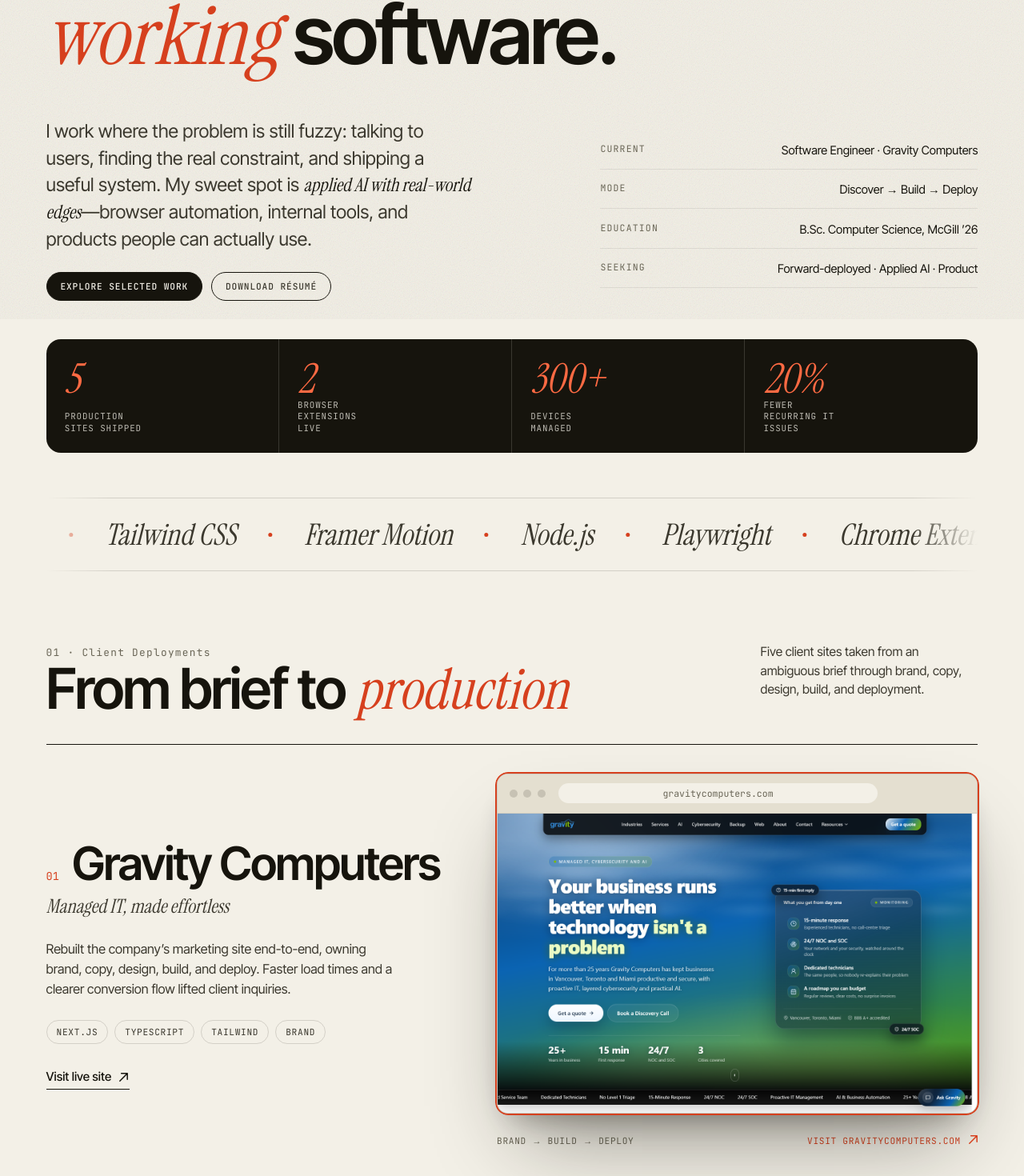
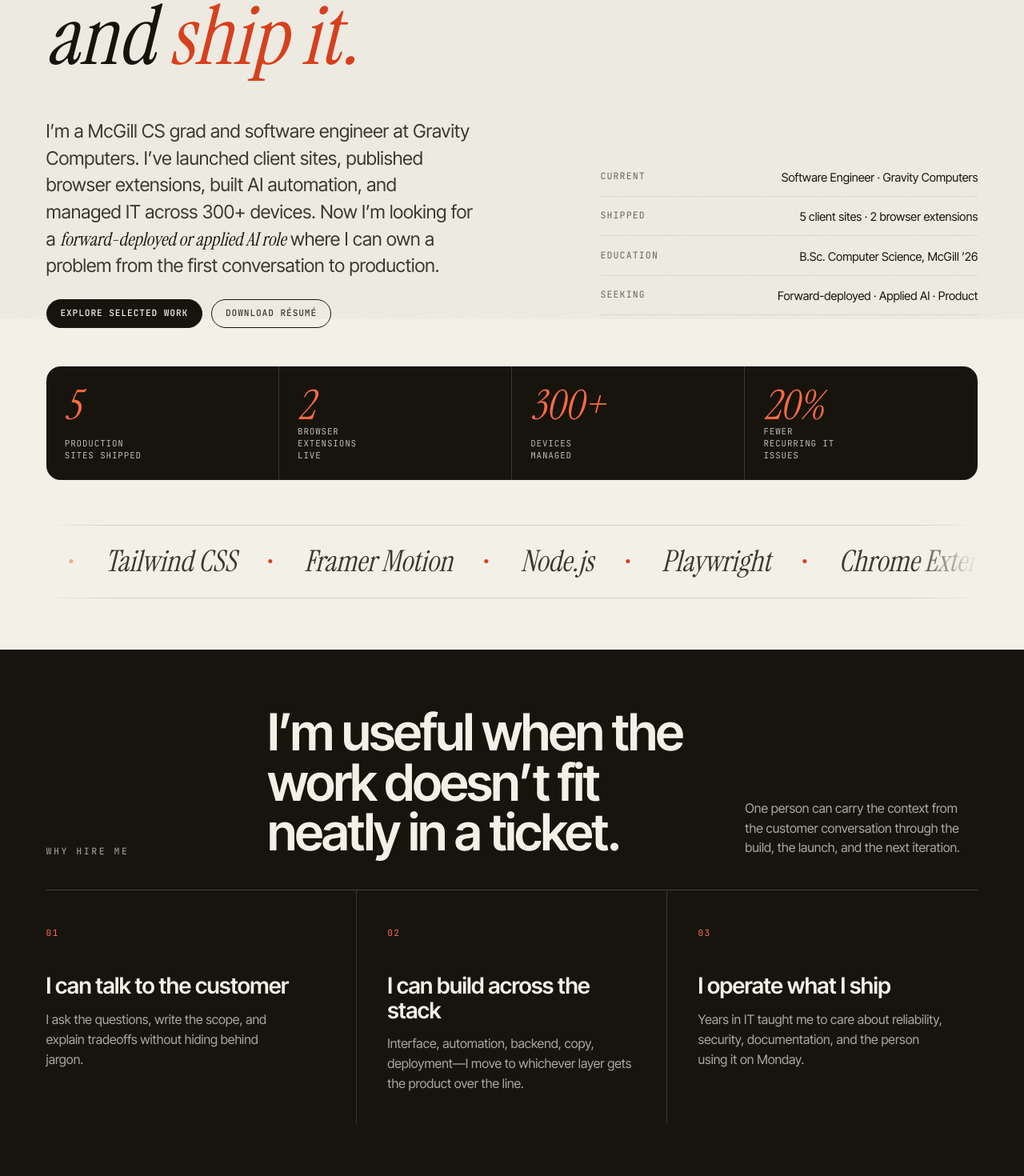
Before and after one commit to jaiten/portfolio, a Next.js app: page / in a window 1280 px wide. Shown: the part 401-1871 px from the top of the page at 80% size. Built offline with nearby package versions, Linux system fonts and the light colour scheme.

Commit message:
Sharpen portfolio story and visual rhythm

```diff
--- a/app/globals.css
+++ b/app/globals.css
@@ -463,6 +463,92 @@
 @keyframes scrollx {
   to {
     transform: translateX(-100%);
+  }
+}
+
+/* =========================================================================
+   VALUE PROPOSITION
+   ========================================================================= */
+.value-section {
+  margin-top: clamp(3rem, 8vh, 6rem);
+  padding-block: clamp(4rem, 9vh, 7rem);
+  background: var(--ink);
+  color: var(--paper);
+}
+.value-section .eyebrow {
+  color: rgba(243, 240, 231, 0.58);
+}
+.value-intro {
+  display: grid;
+  grid-template-columns: 0.62fr 1.5fr 0.8fr;
+  align-items: end;
+  gap: clamp(1.5rem, 4vw, 4rem);
+  padding-bottom: clamp(2.5rem, 5vh, 4rem);
+  border-bottom: 1px solid rgba(243, 240, 231, 0.2);
+}
+.value-intro h2 {
+  max-width: 17ch;
+  font-size: clamp(2.2rem, 5vw, 4.8rem);
+  letter-spacing: -0.035em;
+  line-height: 0.98;
+}
+.value-intro p {
+  color: rgba(243, 240, 231, 0.68);
+  font-size: 1rem;
+  line-height: 1.55;
+}
+.value-grid {
+  display: grid;
+  grid-template-columns: repeat(3, 1fr);
+}
+.value-item {
+  padding: clamp(1.7rem, 3vw, 2.8rem);
+  border-right: 1px solid rgba(243, 240, 231, 0.15);
+}
+.value-item:first-child {
+  padding-left: 0;
+}
+.value-item:last-child {
+  padding-right: 0;
+  border-right: 0;
+}
+.value-item > span {
+  font-family: var(--font-mono);
+  font-size: 0.7rem;
+  letter-spacing: 0.12em;
+  color: #ff6a43;
+}
+.value-item h3 {
+  margin-top: 2.6rem;
+  font-size: clamp(1.35rem, 2.2vw, 2rem);
+  line-height: 1.08;
+}
+.value-item p {
+  max-width: 34ch;
+  margin-top: 0.9rem;
+  color: rgba(243, 240, 231, 0.68);
+  line-height: 1.55;
+}
+@media (max-width: 800px) {
+  .value-intro {
+    grid-template-columns: 1fr;
+    align-items: start;
+  }
+  .value-grid {
+    grid-template-columns: 1fr;
+  }
+  .value-item,
+  .value-item:first-child,
+  .value-item:last-child {
+    padding: 1.7rem 0;
+    border-right: 0;
+    border-bottom: 1px solid rgba(243, 240, 231, 0.15);
+  }
+  .value-item:last-child {
+    border-bottom: 0;
+  }
+  .value-item h3 {
+    margin-top: 1.2rem;
   }
 }
 
@@ -1068,33 +1154,12 @@
 }
 
 .skills {
-  --mouse-x: 50%;
-  --mouse-y: 50%;
-  --active: 0;
-  position: relative;
-  isolation: isolate;
   display: grid;
   grid-template-columns: repeat(4, 1fr);
-  gap: clamp(0.7rem, 1.6vw, 1.2rem);
+  gap: clamp(1.2rem, 3vw, 2.5rem);
   margin-top: clamp(2.5rem, 6vh, 4.5rem);
   padding-top: clamp(2.5rem, 6vh, 4rem);
   border-top: 1px solid var(--line);
-}
-.skills::before {
-  content: "";
-  position: absolute;
-  z-index: -1;
-  inset: 1.75rem -1rem -1rem;
-  border-radius: 24px;
-  background: radial-gradient(
-    360px circle at var(--mouse-x) var(--mouse-y),
-    rgba(214, 64, 30, 0.16),
-    rgba(214, 64, 30, 0.05) 36%,
-    transparent 70%
-  );
-  opacity: var(--active);
-  transition: opacity 0.45s var(--ease-ios);
-  pointer-events: none;
 }
 @media (max-width: 880px) {
   .skills {
@@ -1102,41 +1167,12 @@
   }
 }
 .skill-col h4 {
-  display: flex;
-  align-items: center;
-  justify-content: space-between;
-  gap: 1rem;
   font-family: var(--font-mono);
   font-size: 0.72rem;
   letter-spacing: 0.14em;
   text-transform: uppercase;
   color: var(--accent);
   margin-bottom: 1rem;
-}
-.skill-col {
-  position: relative;
-  padding: 1.15rem;
-  border: 1px solid var(--line);
-  border-radius: 14px;
-  background: rgba(236, 232, 220, 0.62);
-  box-shadow: 0 18px 38px -34px rgba(22, 20, 13, 0.5);
-  transition: transform 0.45s var(--ease-ios), border-color 0.45s var(--ease-ios),
-    box-shadow 0.45s var(--ease-ios), background 0.45s var(--ease-ios);
-}
-.skill-col:hover {
-  transform: translateY(-7px);
-  border-color: rgba(214, 64, 30, 0.36);
-  background: rgba(243, 240, 231, 0.88);
-  box-shadow: 0 28px 50px -32px rgba(22, 20, 13, 0.42);
-}
-.skill-count {
-  color: var(--ink-3);
-  font-size: 0.62rem;
-  transition: color 0.35s var(--ease-ios), transform 0.35s var(--ease-ios);
-}
-.skill-col:hover .skill-count {
-  color: var(--accent);
-  transform: translateY(-2px);
 }
 .skill-col ul {
   margin: 0;
@@ -1148,42 +1184,37 @@
 .skill-col li {
   font-size: 0.95rem;
   color: var(--ink-2);
-  padding: 0.58rem 1.6rem 0.58rem 0.7rem;
+  padding: 0 0 0.5rem;
   border-bottom: 1px solid var(--line-soft);
   position: relative;
   cursor: default;
-  border-radius: 8px;
-  transform: translateX(calc(var(--proximity, 0) * 8px))
-    scale(calc(1 + var(--proximity, 0) * 0.025));
-  background: linear-gradient(
-    90deg,
-    rgba(214, 64, 30, calc(var(--proximity, 0) * 0.11)),
-    transparent 82%
-  );
-  transition: border-color 0.28s var(--ease-ios);
-  will-change: transform, color;
+  transition: color 0.32s var(--ease-ios), transform 0.4s var(--ease-ios),
+    opacity 0.32s var(--ease-ios), border-color 0.32s var(--ease-ios);
 }
 .skill-col li::before {
   content: "";
   position: absolute;
-  left: -0.2rem;
+  left: -0.85rem;
   top: 50%;
-  transform: translateY(-50%) scale(var(--proximity, 0));
-  width: 7px;
-  height: 7px;
+  width: 3px;
+  height: 14px;
   background: var(--accent);
-  border-radius: 50%;
-  opacity: var(--proximity, 0);
-  box-shadow: 0 0 0 calc(var(--proximity, 0) * 6px) rgba(214, 64, 30, 0.12);
+  border-radius: 99px;
+  opacity: 0;
+  transform: translateY(calc(-50% - 0.25rem)) scaleY(0);
+  transition: opacity 0.3s var(--ease-ios), transform 0.4s var(--ease-ios);
 }
-.skill-col li::after {
-  content: "→";
-  position: absolute;
-  right: 0.6rem;
-  top: 50%;
+.skill-col:hover li:not(:hover) {
+  opacity: 0.48;
+}
+.skill-col li:hover {
   color: var(--accent);
-  opacity: var(--proximity, 0);
-  transform: translate(calc((1 - var(--proximity, 0)) * -7px), -50%);
+  transform: translateX(0.85rem);
+  border-color: rgba(214, 64, 30, 0.3);
+}
+.skill-col li:hover::before {
+  opacity: 1;
+  transform: translateY(calc(-50% - 0.25rem)) scaleY(1);
 }
 
 /* =========================================================================
@@ -1191,16 +1222,19 @@
    ========================================================================= */
 .contact {
   padding-block: clamp(5rem, 14vh, 11rem);
-  border-top: 1px solid var(--ink);
+  border-top: 0;
+  background: var(--ink);
+  color: var(--paper);
 }
 .contact .eyebrow {
   display: block;
+  color: rgba(243, 240, 231, 0.58);
 }
 .contact-note {
   font-size: clamp(1.15rem, 2.4vw, 1.7rem);
   line-height: 1.35;
   letter-spacing: -0.01em;
-  color: var(--ink-2);
+  color: rgba(243, 240, 231, 0.7);
   max-width: 30ch;
   margin-top: 1.4rem;
   font-weight: 400;
@@ -1259,8 +1293,8 @@
   padding: 0;
   border: 1px solid var(--line);
   border-radius: 50%;
-  background: var(--paper-2);
-  color: var(--ink-3);
+  background: rgba(243, 240, 231, 0.08);
+  color: rgba(243, 240, 231, 0.72);
   cursor: pointer;
   /* green reverts slowly on the way out (see .is-copied for the quick way in) */
   transition: background 0.35s var(--ease-ios), color 0.9s var(--ease-ios),
@@ -1317,7 +1351,7 @@
   transition: opacity 0.25s var(--ease-ios), transform 0.25s var(--ease-ios);
 }
 .contact-link {
-  border: 1px solid var(--ink);
+  border: 1px solid rgba(243, 240, 231, 0.7);
   border-radius: 100px;
   padding: 0.65rem 1.3rem;
   font-size: 0.9rem;
@@ -1332,16 +1366,17 @@
   transition: transform 0.5s var(--ease-ios);
 }
 .contact-link:hover {
-  background: var(--ink);
+  background: var(--accent);
   color: var(--paper);
-  border-color: var(--ink);
+  border-color: var(--accent);
   transform: translateY(-3px);
 }
 .contact-link:hover .arrow {
   transform: translate(3px, -3px);
 }
 .footer {
-  border-top: 1px solid var(--line);
+  border-top: 1px solid rgba(243, 240, 231, 0.14);
+  background: var(--ink);
   padding-block: 2rem;
 }
 .footer-inner {
@@ -1353,7 +1388,7 @@
   font-size: 0.72rem;
   letter-spacing: 0.08em;
   text-transform: uppercase;
-  color: var(--ink-3);
+  color: rgba(243, 240, 231, 0.5);
 }
 
 /* =========================================================================
--- a/app/page.js
+++ b/app/page.js
@@ -155,6 +155,21 @@
   { value: "20%", label: "fewer recurring IT issues" }
 ];
 
+const reasons = [
+  {
+    title: "I can talk to the customer",
+    text: "I ask the questions, write the scope, and explain tradeoffs without hiding behind jargon."
+  },
+  {
+    title: "I can build across the stack",
+    text: "Interface, automation, backend, copy, deployment—I move to whichever layer gets the product over the line."
+  },
+  {
+    title: "I operate what I ship",
+    text: "Years in IT taught me to care about reliability, security, documentation, and the person using it on Monday."
+  }
+];
+
 const Arrow = () => (
   <svg className="arrow" width="15" height="15" viewBox="0 0 16 16" fill="none" aria-hidden="true">
     <path d="M3 13L13 3M13 3H5M13 3V11" stroke="currentColor" strokeWidth="1.6" strokeLinecap="round" strokeLinejoin="round" />
@@ -202,6 +217,30 @@
             </div>
           </div>
         </div>
+
+        <section className="value-section" aria-labelledby="why-hire-me">
+          <div className="wrap">
+            <Reveal className="value-intro">
+              <span className="eyebrow">Why hire me</span>
+              <h2 id="why-hire-me">
+                I’m useful when the work doesn’t fit neatly in a ticket.
+              </h2>
+              <p>
+                One person can carry the context from the customer conversation
+                through the build, the launch, and the next iteration.
+              </p>
+            </Reveal>
+            <div className="value-grid">
+              {reasons.map((reason, index) => (
+                <Reveal className="value-item" key={reason.title} delay={index * 80}>
+                  <span>0{index + 1}</span>
+                  <h3>{reason.title}</h3>
+                  <p>{reason.text}</p>
+                </Reveal>
+              ))}
+            </div>
+          </div>
+        </section>
 
         {/* ── WORK / WEBSITES ── */}
         <section className="section" id="work">
@@ -393,28 +432,27 @@
             <div className="about-grid">
               <Reveal>
                 <p className="about-lead">
-                  I like the part before the requirements are obvious—and the
-                  part after the demo has to <span className="serif">survive reality</span>.
+                  I learned software from both sides: building it, and being the
+                  person people call when <span className="serif">it breaks</span>.
                 </p>
                 <div className="about-body">
                   <p>
-                    At Gravity Computers I sit close to customers, translate
-                    loosely defined needs into software, and own the path from
-                    first conversation to production. I also introduced LLM
-                    tooling across the development workflow so a one-person
-                    pipeline could move with the range of a larger team.
+                    I started at Gravity Computers in IT, supporting real people
+                    and real businesses across more than 300 devices. That work
+                    taught me where software fails: unclear handoffs, fragile
+                    workflows, and tools designed without the user in the room.
                   </p>
                   <p>
-                    Before that, and still, I lead IT at Gravity Computers,
-                    managing infrastructure across 300+ devices: a 20% drop in
-                    recurring issues from proactive monitoring, and 15% faster
-                    device setup from a standardized, repeatable workflow the
-                    whole team now uses.
+                    I moved into software engineering and began shipping the
+                    fixes myself—client websites, internal workflows, browser
+                    extensions, and AI automation. I still think like an operator:
+                    make it understandable, make it reliable, and make sure it
+                    helps on Monday morning.
                   </p>
                   <p>
-                    I graduated from McGill with a B.Sc. in Computer Science.
-                    I’m looking for a team where engineering includes discovery,
-                    deployment, and earning user trust—not just closing tickets.
+                    I graduated from McGill with a B.Sc. in Computer Science. I’m
+                    looking for a small, ambitious team that wants an engineer who
+                    can handle the customer conversation as well as the code.
                   </p>
                 </div>
               </Reveal>
@@ -462,14 +500,14 @@
             <Reveal>
               <span className="eyebrow">05 · Contact</span>
               <p className="contact-note">
-                Looking for forward-deployed, applied AI, and product engineering
-                roles where I can stay close to the user and{" "}
-                <span className="serif">own the outcome</span>.
+                Need someone who can meet the customer, find the real problem,
+                and come back with working software?{" "}
+                <span className="serif">That’s the job I want.</span>
               </p>
               <h2 className="contact-head">
-                Let’s build
+                Give me the problem.
                 <br />
-                <span className="serif accent">something useful.</span>
+                <span className="serif accent">I’ll bring the build.</span>
               </h2>
             </Reveal>
             <Reveal className="contact-row" delay={100}>
--- a/components/hero.js
+++ b/components/hero.js
@@ -1,11 +1,7 @@
-"use client";
-
-import { motion } from "framer-motion";
-
 const lines = [
-  [{ t: "I turn messy" }],
-  [{ t: "workflows into" }],
-  [{ t: "working", serif: true, accent: true }, { t: "software." }]
+  [{ t: "I talk to users," }],
+  [{ t: "build the solution," }],
+  [{ t: "and", serif: true }, { t: "ship it.", serif: true, accent: true }]
 ];
 
 export default function Hero() {
@@ -20,7 +16,7 @@
           <span className="eyebrow">Vancouver · Montréal · Remote · Open to relocating</span>
         </div>
 
-        <h1 className="hero-title" aria-label="I turn messy workflows into working software.">
+        <h1 className="hero-title" aria-label="I talk to users, build the solution, and ship it.">
           {lines.map((line, li) => (
             <span className="line" key={li} aria-hidden="true">
               <span className="hero-title-inner">
@@ -39,35 +35,26 @@
         </h1>
 
         <div className="hero-meta">
-          <motion.p
-            className="hero-lede"
-            initial={{ opacity: 0, y: 16 }}
-            animate={{ opacity: 1, y: 0 }}
-            transition={{ delay: 0.7, duration: 0.8, ease: [0.22, 1, 0.36, 1] }}
-          >
-            I work where the problem is still fuzzy: talking to users, finding
-            the real constraint, and shipping a useful system. My sweet spot is{" "}
-            <span className="serif">applied AI with real-world edges</span>—browser
-            automation, internal tools, and products people can actually use.
+          <p className="hero-lede">
+            I’m a McGill CS grad and software engineer at Gravity Computers. I’ve
+            launched client sites, published browser extensions, built AI
+            automation, and managed IT across 300+ devices. Now I’m looking for a{" "}
+            <span className="serif">forward-deployed or applied AI role</span> where
+            I can own a problem from the first conversation to production.
             <span className="hero-actions">
               <a className="hero-action primary" href="#work">Explore selected work</a>
               <a className="hero-action" href="/JaitenKang_Resume.pdf" download>Download résumé</a>
             </span>
-          </motion.p>
+          </p>
 
-          <motion.dl
-            className="hero-facts"
-            initial={{ opacity: 0, y: 16 }}
-            animate={{ opacity: 1, y: 0 }}
-            transition={{ delay: 0.85, duration: 0.8, ease: [0.22, 1, 0.36, 1] }}
-          >
+          <dl className="hero-facts">
             <div className="hero-fact">
               <dt>Current</dt>
               <dd>Software Engineer · Gravity Computers</dd>
             </div>
             <div className="hero-fact">
-              <dt>Mode</dt>
-              <dd>Discover → Build → Deploy</dd>
+              <dt>Shipped</dt>
+              <dd>5 client sites · 2 browser extensions</dd>
             </div>
             <div className="hero-fact">
               <dt>Education</dt>
@@ -77,7 +64,7 @@
               <dt>Seeking</dt>
               <dd>Forward-deployed · Applied AI · Product</dd>
             </div>
-          </motion.dl>
+          </dl>
         </div>
       </div>
     </section>
```
Also changed, not shown: components/skills-grid.js (+6 -92 lines).
